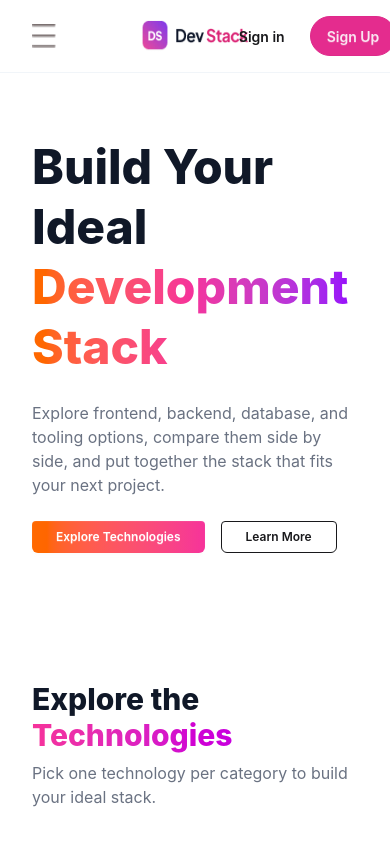
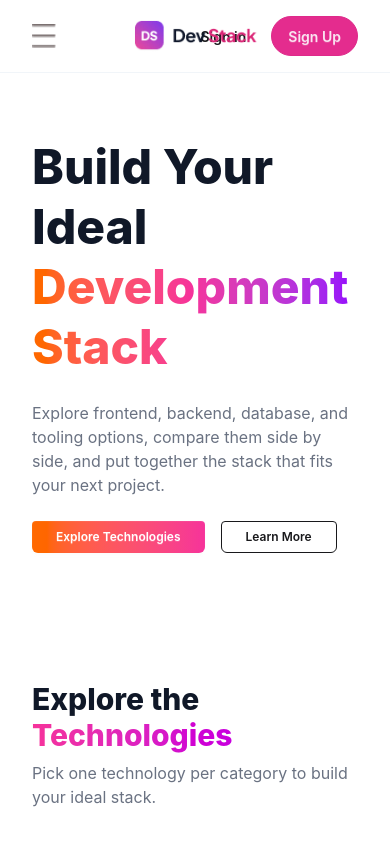
Before and after one commit to ArifBillah792/A05-Dev-Stack-Builder, a React (Vite) app: page / in a window 390 px wide. Shown: the top 844 px of the page. Built offline with nearby package versions, Linux system fonts and the light colour scheme.

Commit message:
Fix mobile navbar layout using absolute positioning for centered logo, add anchor links

```diff
--- a/src/components/Nav.tsx
+++ b/src/components/Nav.tsx
@@ -1,44 +1,78 @@
 import React, { useState } from "react";
-
 import logo from "../assets/logo-text.png";
-
 import hamburgerIcon from "../assets/hamburger.png";
 
 const Nav = () => {
   const [menuOpen, setMenuOpen] = useState(false);
 
   return (
-    <nav
-      className=" w-full flex items-center justify-between px-8 py-4
-    bg-white border-b border-[#f1f5f9]"
-    >
-      <div className="container mx-auto grid grid-cols-3 items-center md:flex md:justify-between">
-
+    <nav className="relative w-full flex items-center justify-between px-8 py-4 bg-white border-b border-[#f1f5f9]">
       <button className="md:hidden" onClick={() => setMenuOpen(!menuOpen)}>
         <img src={hamburgerIcon} alt="Menu" className="h-6 w-6" />
       </button>
 
-        <img src={logo} alt="Dev Stack logo" className="h-8 mx-auto md:mx-0" />
+      <img
+        src={logo}
+        alt="Dev Stack logo"
+        className="h-8 absolute left-1/2 top-1/2 -translate-x-1/2 -translate-y-1/2 md:static md:left-auto md:top-auto md:translate-x-0 md:translate-y-0"
+      />
 
-        <ul className=" hidden md:flex gap-4 items-center font-sans text-[15px] font-gray-[300px]">
-          <li>Home</li>
-          <li>Technologies</li>
-          <li>Projects</li>
-          <li>About</li>
-          <li>Contact</li>
+      <ul className="hidden md:flex gap-4 items-center font-sans text-[15px] font-gray-[300px]">
+        <li>
+          <a href="#home">Home</a>
+        </li>
+        <li>
+          <a href="#technologies">Technologies</a>
+        </li>
+        <li>
+          <a href="#projects">Projects</a>
+        </li>
+        <li>
+          <a href="#about">About</a>
+        </li>
+        <li>
+          <a href="#contact">Contact</a>
+        </li>
       </ul>
 
-        <div className="flex gap-2 items-center font-sans font-bold justify-self-end md:justify-self-auto ">
+      <div className="flex gap-2 items-center font-sans font-bold">
         <button className="btn btn-ghost btn-md">Sign in</button>
         <button className="btn btn-active btn-secondary rounded-full">
           Sign Up
         </button>
       </div>
-      </div>
+
+      {menuOpen && (
+        <ul className="md:hidden flex flex-col gap-4 px-8 py-4 border-t border-[#f1f5f9] absolute top-full left-0 w-full bg-white">
+          <li>
+            <a href="#home" onClick={() => setMenuOpen(false)}>
+              Home
+            </a>
+          </li>
+          <li>
+            <a href="#technologies" onClick={() => setMenuOpen(false)}>
+              Technologies
+            </a>
+          </li>
+          <li>
+            <a href="#projects" onClick={() => setMenuOpen(false)}>
+              Projects
+            </a>
+          </li>
+          <li>
+            <a href="#about" onClick={() => setMenuOpen(false)}>
+              About
+            </a>
+          </li>
+          <li>
+            <a href="#contact" onClick={() => setMenuOpen(false)}>
+              Contact
+            </a>
+          </li>
+        </ul>
+      )}
     </nav>
   );
 };
 
 export default Nav;
-
-// btn btn-primary btn-sm rounded-full
```
Lines whose indentation alone changed are shown as unchanged.
